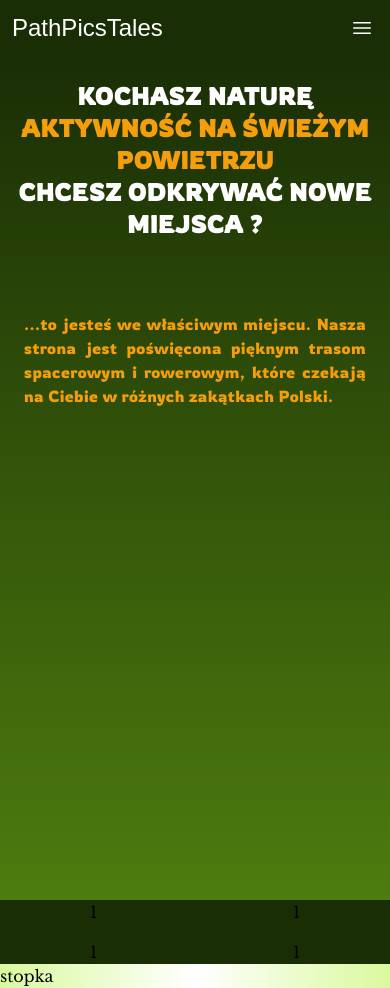
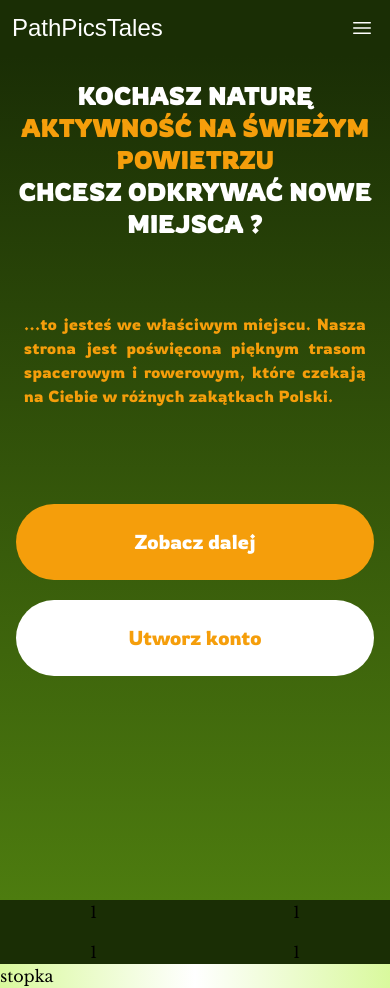
Before and after one commit to PiotrRegulski/pathpicstales, a Next.js app: page / in a window 390 px wide. Built offline with nearby package versions, Linux system fonts and the light colour scheme; a web font is replaced by a local one.

Commit message:
added login and start buttons

```diff
--- a/src/components/ui/mainpage/WelcomeCard.tsx
+++ b/src/components/ui/mainpage/WelcomeCard.tsx
@@ -17,15 +17,21 @@ const WelcomeCard = () => {
         </h1>
 
         <p className=" h-max  font-normal  mt-12 lg:text-xl  text-justify tracking-wide text-primary px-6 lg:ml-24  ">
-        ...to jesteś we właściwym miejscu. Nasza strona jest poświęcona pięknym
-          trasom spacerowym i rowerowym, które czekają na Ciebie w różnych
-          zakątkach Polski.
+          ...to jesteś we właściwym miejscu. Nasza strona jest poświęcona
+          pięknym trasom spacerowym i rowerowym, które czekają na Ciebie w
+          różnych zakątkach Polski.
         </p>
         <span
           className={`${licorice.className} hidden lg:block text-xl  lg:text-4xl lg:leading-normal text-white`}
         >
           PathPicsTales
         </span>
+        <div className=" grid  gap-5 grid-cols-1 lg:hidden mt-24 mx-4">
+          <button className={`${rowdies.className} text-white  bg-primary lg:leading-normal text-xl  rounded-full px-6 py-6 `}>
+            Zobacz dalej
+          </button>
+          <button className={`${rowdies.className} text-primary bg-white lg:leading-normal text-xl  rounded-full px-6 py-6 `}>Utworz konto</button>
+        </div>
       </div>
       <div className="hidden lg:basis-1/2 lg:grid justify-items-center lg:py-16  ">
         <Image
```
